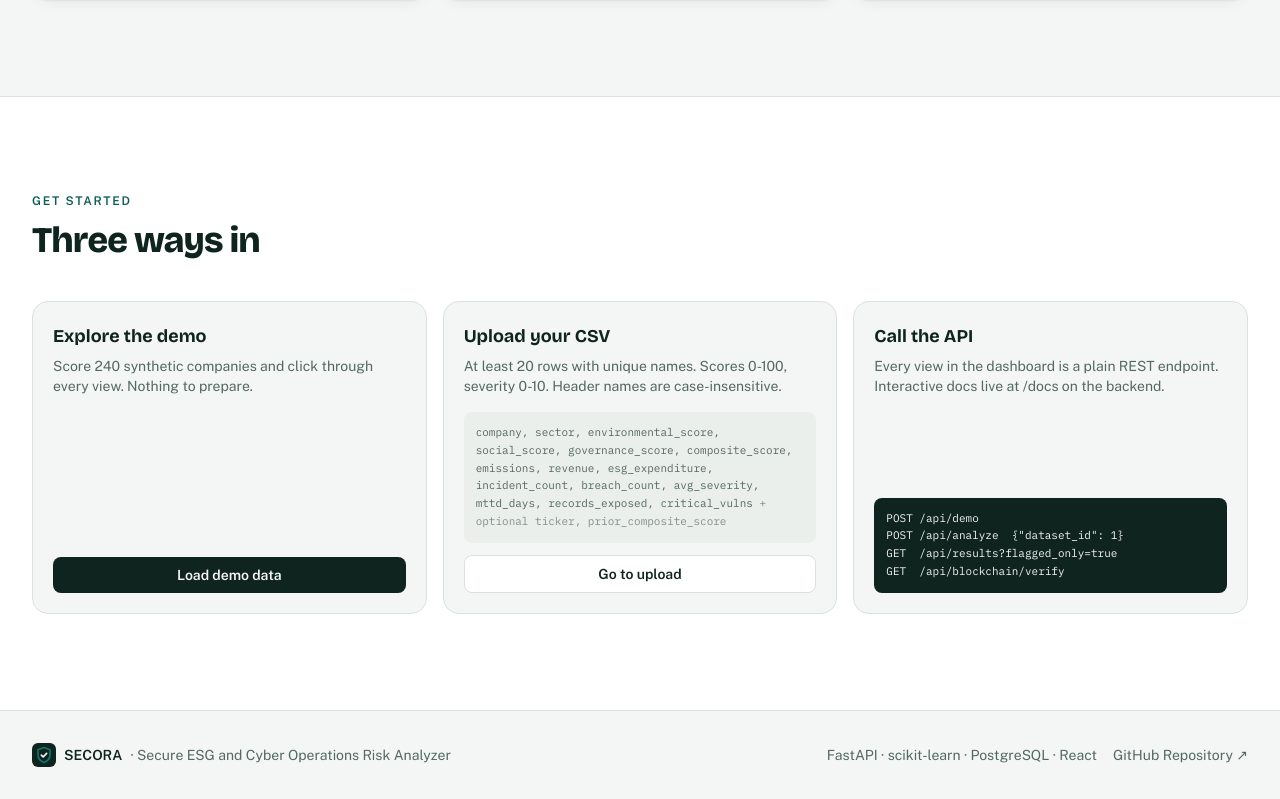
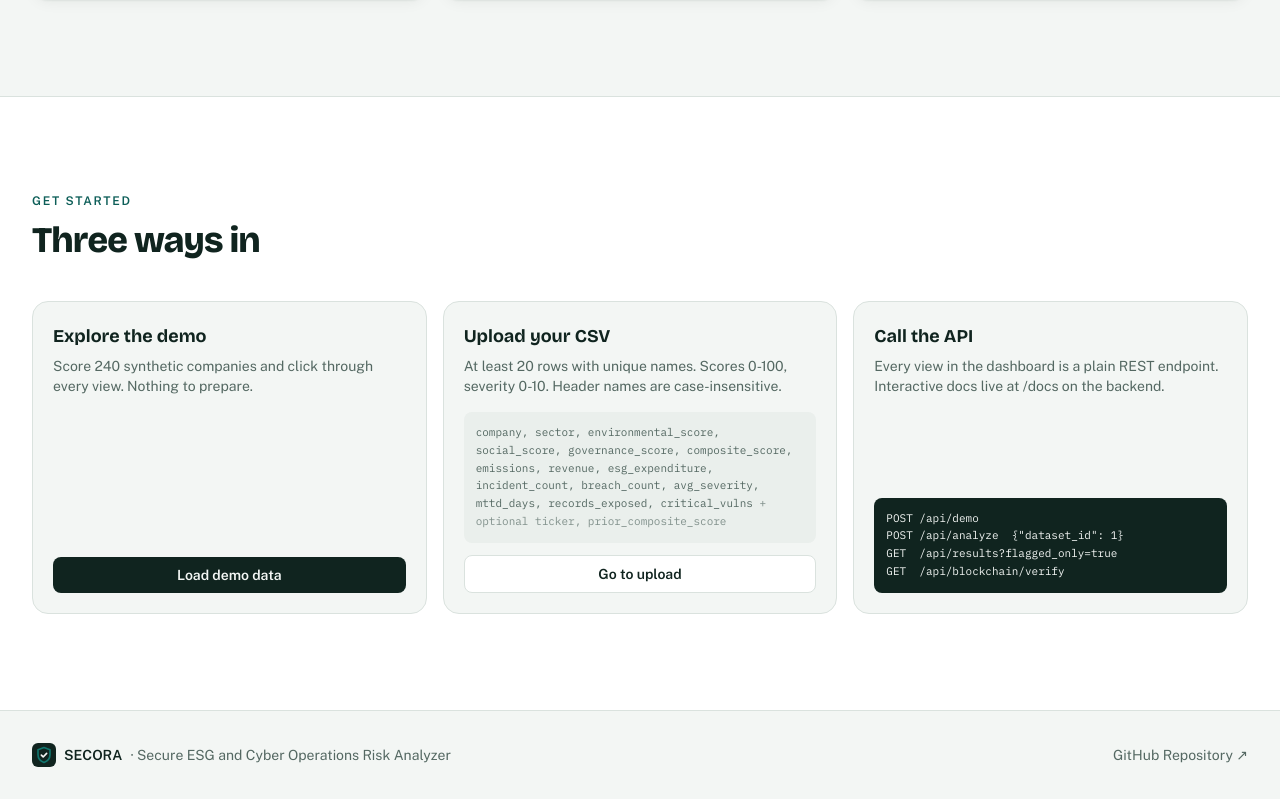
Before and after one commit to vinigani01/secora-plus, a React (Vite) app in the folder frontend/: page / in a window 1280 px wide. Shown: the part 3419-4218 px from the top of the page. Built offline with nearby package versions, Linux system fonts and the light colour scheme; no server answers.

Commit message:
Remove tech stack description from Landing.jsx
Removed technology stack description from Landing page.

```diff
--- a/frontend/src/pages/Landing.jsx
+++ b/frontend/src/pages/Landing.jsx
@@ -188,8 +188,6 @@ GET  /api/blockchain/verify`}</pre>
         </div>
 
         <div className="flex flex-wrap items-center gap-4">
-          <p>FastAPI · scikit-learn · PostgreSQL · React</p>
-
           <a
             href="https://github.com/vinigani01/secora-plus"
             target="_blank"
```
